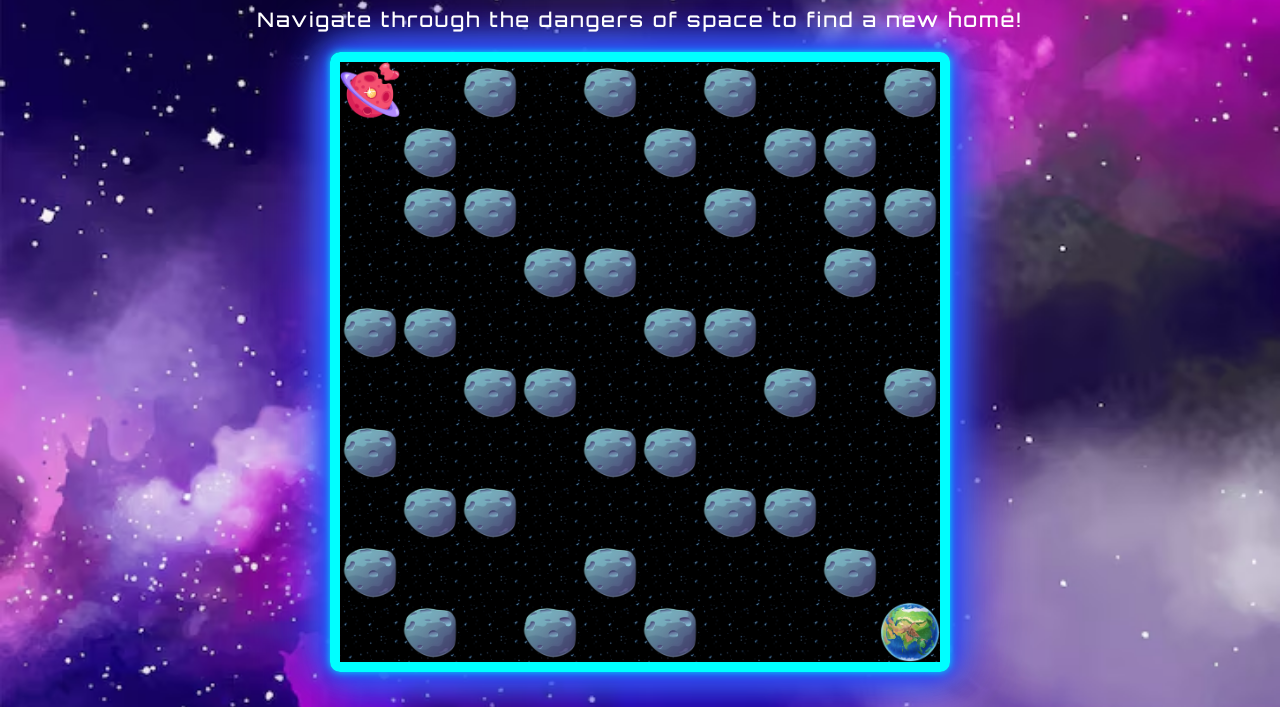
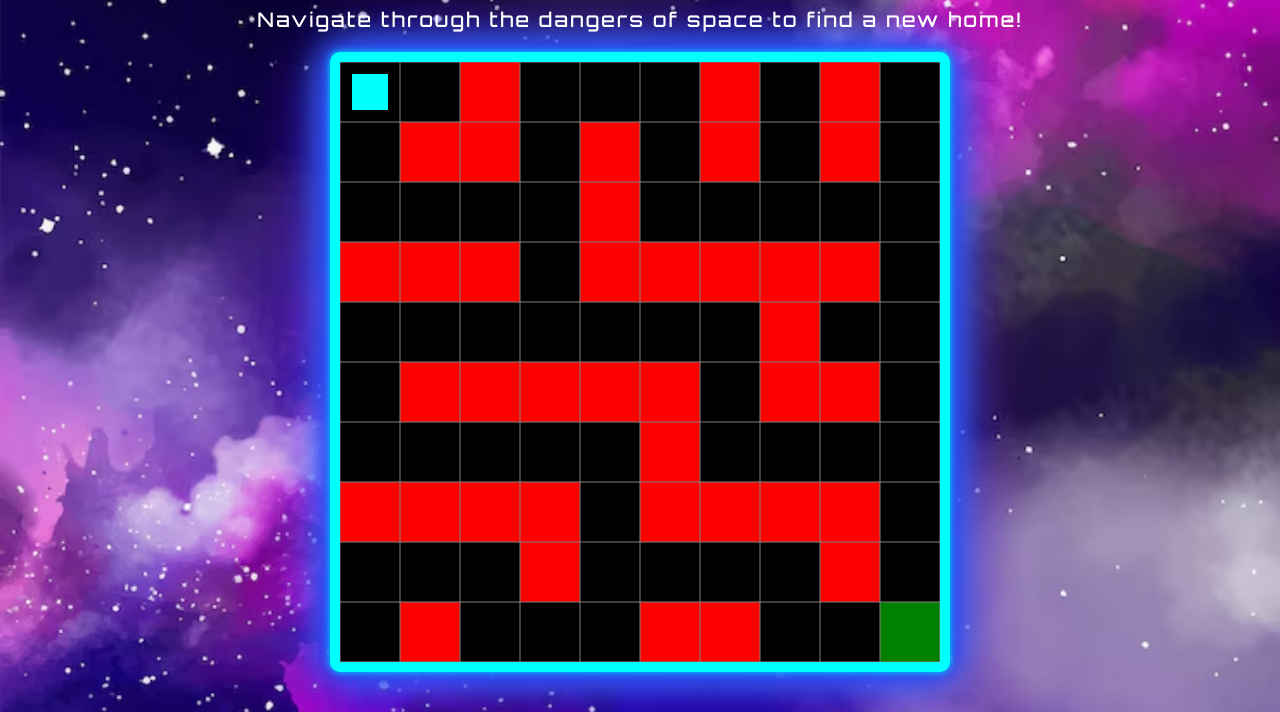
Before and after one commit to Teo10102004/Multimedia-Project, a plain HTML site: page index.html in a window 1280 px wide. Shown: the part 93-805 px from the top of the page. Drawn offline with Linux system fonts and the light colour scheme.

Commit message:
Added game.js for game logic, commented old layout in html and css minor changes

```diff
--- /dev/null
+++ b/game.js
@@ -0,0 +1,166 @@
+const canvas = document.getElementById("gameCanvas");
+const ctx = canvas.getContext("2d");
+
+// let player = {
+//     x:15,
+//     y:15,
+//     size: 30
+// };
+
+// function draw(){
+//     ctx.clearRect(0, 0, canvas.width, canvas.height);
+
+//     ctx.fillStyle = "black"; //fill color for backround
+//     ctx.fillRect(0, 0, canvas.width, canvas.height); //background
+
+//     ctx.fillStyle = "cyan";
+//     ctx.fillRect(player.x, player.y, player.size, player.size); //player
+// }
+
+// draw();
+
+// document.addEventListener("keydown", movePlayer);
+
+//     function movePlayer(event)
+//     {
+//         const speed = 20;
+//         if(event.key === "ArrowUp") player.y -= speed;
+//         if(event.key === "ArrowDown") player.y += speed;
+//         if(event.key === "ArrowLeft") player.x -= speed;
+//         if(event.key === "ArrowRight") player.x += speed;
+
+//     draw();
+//     }
+
+// The above funtionality is pixel based but it will be harder to implement collisions and levels this way
+// Instead we will use a grid based system
+
+const TILE = 60;
+const ROWS = 10;
+const COLS = 10;
+
+let player = {c:0, r:0, size: TILE *0.6}; //the player needs to be a bit smaller than the tile
+
+function clear() {
+    ctx.clearRect(0,0, canvas.width, canvas.height);
+}
+
+function drawPlayer() {
+    const px = player.c * TILE + (TILE - player.size) / 2;//i don't think I need this anymore
+    const py = player.r * TILE + (TILE - player.size) / 2;
+
+    ctx.fillStyle = "cyan";
+    ctx.fillRect(px, py, player.size, player.size);
+}
+
+function drawGridLines() {
+    ctx.strokeStyle = "gray";
+
+    for (let r = 0; r <= ROWS; r++) {
+        ctx.beginPath();
+        ctx.moveTo(0, r * TILE);
+        ctx.lineTo(canvas.width, r * TILE);
+        ctx.stroke();
+    }
+
+    for (let c=0; c <= COLS; c++) {
+        ctx.beginPath();
+        ctx.moveTo(c * TILE, 0);
+        ctx.lineTo(c * TILE, canvas.height);
+        ctx.stroke();
+    }
+}
+
+function draw() {
+    clear();
+
+    // ctx.fillStyle = "black";
+    // ctx.fillRect(0, 0, canvas.width, canvas.height);
+
+    drawMaze();
+    drawGridLines();
+    drawPlayer();
+}
+
+
+const mazeL1 =[
+
+    [2,0,1,0,0,0,1,0,1,0],
+    [0,1,1,0,1,0,1,0,1,0],
+    [0,0,0,0,1,0,0,0,0,0],
+    [1,1,1,0,1,1,1,1,1,0],
+    [0,0,0,0,0,0,0,1,0,0],
+    [0,1,1,1,1,1,0,1,1,0],
+    [0,0,0,0,0,1,0,0,0,0],
+    [1,1,1,1,0,1,1,1,1,0],
+    [0,0,0,1,0,0,0,0,1,0],
+    [0,1,0,0,0,1,1,0,0,3],
+]
+
+
+function findCell(level, code) {
+    for (let r = 0; r < ROWS; r++) {
+        for (let c = 0; c < COLS; c++) {
+            if (level[r][c] === code) { return { r, c }; }
+        }
+    }
+    return { r: 0, c: 0 };
+}
+
+const startPos = findCell(mazeL1, 2);
+const finishPos = findCell(mazeL1, 3);
+let playerPos = {c: startPos.c, r: startPos.r};
+
+function drawMaze() {
+    for (let r = 0; r < ROWS; r++) {
+        for (let c = 0; c < COLS; c++) {
+            const x = c * TILE;
+            const y = r * TILE;
+            const cell = mazeL1[r][c];
+
+        if (cell === 1) {
+            ctx.fillStyle = "red"; // wall (asteroid later)
+        } else if (cell === 3) {
+            ctx.fillStyle = "green"; // finish bg
+        } else {
+            ctx.fillStyle = "#000";    // path
+        }
+        ctx.fillRect(x, y, TILE, TILE);
+        }
+    }
+}
+
+
+document.addEventListener("keydown", onKey)
+
+function onKey(e) {
+    const dir = { ArrowUp: [0, -1] , ArrowDown: [0, 1] , ArrowLeft: [-1, 0] , ArrowRight: [1, 0] }[e.key];
+    if (!dir) return;
+
+    const [dc, dr] = dir;  //delta columns, delta rows
+    const nc = clamp(player.c +dc, 0, COLS -1); //new column
+    const nr = clamp(player.r + dr, 0, ROWS -1); //new row
+
+    if(mazeL1[nr][nc] !== 1){
+        player.c = nc;
+        player.r = nr;
+        checkFinish();
+        draw();
+    }
+}
+
+function clamp(v, lo, hi){ return Math.max(lo, Math.min(hi, v)); }//keeps the number in a valid range
+
+function checkFinish(){
+    if (player.c === finishPos.c && player.r === finishPos.r) {
+        setTimeout(()=> alert("🏁 You reached the planet!"), 10);
+    }
+}
+
+
+draw();
+
+//todo de adaugat texturi
+//todo de adaugat timer
+//todo de adaugat alte nivele
+//todo de adaugat obstacole
--- a/index.html
+++ b/index.html
@@ -10,10 +10,14 @@
 <body>
     <h1>Space Escape - Stage 1</h1> <!--this will show the title of the level -->
     <p>Navigate through the dangers of space to find a new home!</p> <!--this will show instructions for the level -->
+    <!-- adding canvas to html (also need to add game.js) -->
+    <canvas id="gameCanvas" width="600" height="600"></canvas>
+    <script src="game.js"></script>
+
 
     <!--Maze Container -->
-    <div class = "maze">
-    <!-- Row 1 -->
+    <!--<div class = "maze">
+
         <div class = "cell start"> </div>
         <div class = "cell path"> </div>
         <div class = "cell wall"> </div>
@@ -24,7 +28,8 @@
         <div class = "cell path"> </div>
         <div class = "cell path"> </div>
 
-    <!-- Row 2 -->
+
+
         <div class="cell wall"></div>
         <div class="cell path"></div>
         <div class="cell wall"></div>
@@ -36,7 +41,7 @@
         <div class="cell wall"></div>
         <div class="cell wall"></div>
 
-    <!--row 3-->
+
         <div class="cell path"></div>
         <div class="cell path"></div>
         <div class="cell wall"></div>
@@ -48,7 +53,7 @@
         <div class="cell path"></div>
         <div class="cell wall"></div>
 
-    <!-- Row 4 -->
+
         <div class="cell wall"></div>
         <div class="cell path"></div>
         <div class="cell path"></div>
@@ -60,7 +65,7 @@
         <div class="cell path"></div>
         <div class="cell wall"></div>
 
-    <!-- Row 5-->
+
         <div class="cell path"></div>
         <div class="cell wall"></div>
         <div class="cell wall"></div>
@@ -72,7 +77,7 @@
         <div class="cell path"></div>
         <div class="cell path"></div>
 
-    <!-- Row 6 -->
+
         <div class="cell path"></div>
         <div class="cell path"></div>
         <div class="cell path"></div>
@@ -84,7 +89,7 @@
         <div class="cell wall"></div>
         <div class="cell path"></div>
 
-    <!-- Row 7 -->
+
         <div class="cell wall"></div>
         <div class="cell wall"></div>
         <div class="cell path"></div>
@@ -96,7 +101,7 @@
         <div class="cell path"></div>
         <div class="cell path"></div>
 
-    <!-- Row 8 -->
+
         <div class="cell path"></div>
         <div class="cell path"></div>
         <div class="cell wall"></div>
@@ -108,7 +113,7 @@
         <div class="cell wall"></div>
         <div class="cell path"></div>
 
-    <!-- Row 9 -->
+
         <div class="cell path"></div>
         <div class="cell wall"></div>
         <div class="cell path"></div>
@@ -120,7 +125,7 @@
         <div class="cell path"></div>
         <div class="cell wall"></div>
 
-    <!-- Row 10 -->
+
         <div class="cell path"></div>
         <div class="cell path"></div>
         <div class="cell wall"></div>
@@ -133,6 +138,7 @@
         <div class="cell path"></div>
         <div class="cell finish"></div>
     </div>
+    -->
 
 
 </body>
--- a/style.css
+++ b/style.css
@@ -72,3 +72,12 @@ p {
     box-shadow: inset 0 0 10px rgba(0,0,0, 0.7); /*adds depth to wall cells*/
 
 }
+
+#gameCanvas{
+  display:block;
+  margin: 20px auto;
+  border: 10px #00ffff solid;
+  border-radius: 10px;
+  animation: glow 2.5s infinite;
+  background: #000; /* fallback while we draw */
+}
```
